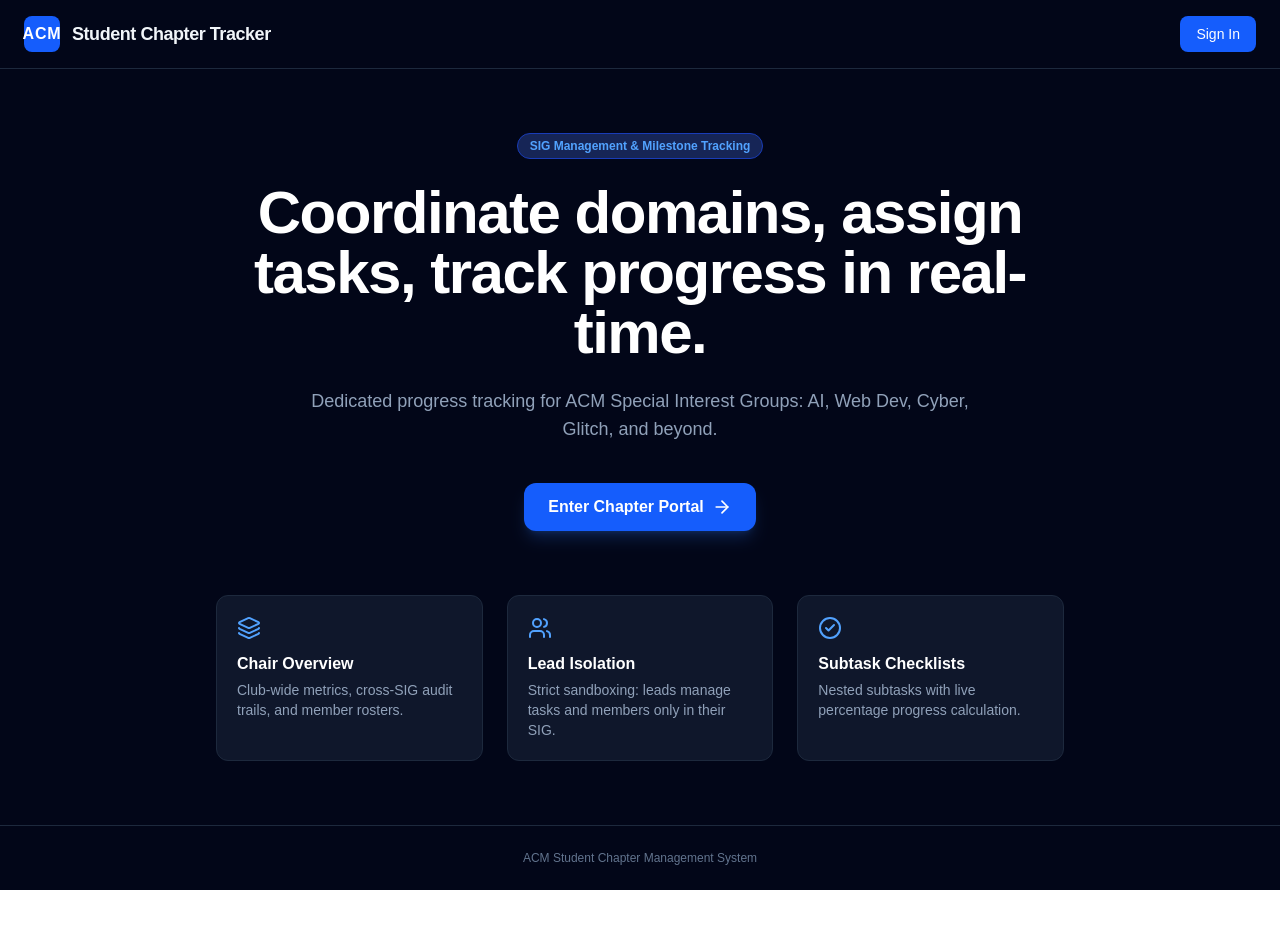
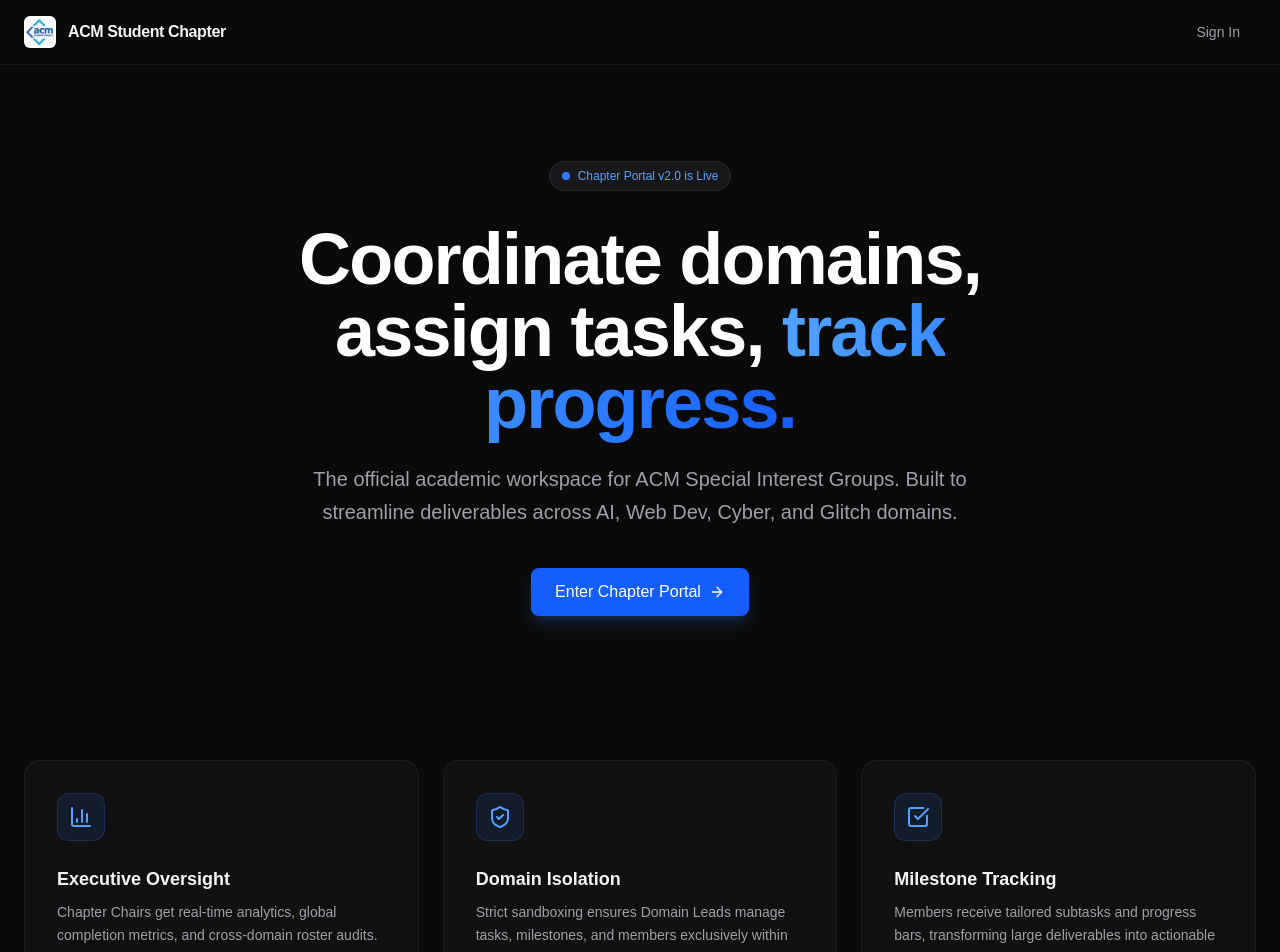
Before and after one commit to venkatjyoshitpotnuru/acm-sig-tracker, a Next.js app: page / in a window 1280 px wide. Shown: the top 952 px of the page. Before the commit the page ends 890 px from the top, so only its background shows below. Built offline with nearby package versions, Linux system fonts and the light colour scheme.

Commit message:
Updated Landing Page

```diff
--- a/app/page.tsx
+++ b/app/page.tsx
@@ -1,63 +1,90 @@
 import Link from 'next/link';
-import { ArrowRight, Layers, Users, CheckCircle2 } from 'lucide-react';
+import Image from 'next/image';
+import { ArrowRight, BarChart3, ShieldCheck, CheckSquare } from 'lucide-react';
 
-export default function Home() {
+export default function LandingPage() {
   return (
-    <div className="min-h-screen bg-slate-950 text-slate-100 flex flex-col justify-between">
-      <header className="border-b border-slate-800 px-6 py-4 flex items-center justify-between max-w-7xl mx-auto w-full">
-        <div className="flex items-center gap-3">
-          <div className="h-9 w-9 bg-blue-600 rounded-lg flex items-center justify-center font-bold text-white tracking-wider">
-            ACM
+    <div className="min-h-screen bg-[#0a0a0a] text-zinc-100 selection:bg-blue-500/30">
+      {/* Navbar */}
+      <nav className="border-b border-zinc-800/60 bg-[#0a0a0a]/80 backdrop-blur-md sticky top-0 z-50">
+        <div className="max-w-7xl mx-auto px-6 h-16 flex items-center justify-between">
+          <div className="flex items-center gap-3">
+            <div className="relative h-8 w-8 overflow-hidden rounded-md bg-white flex items-center justify-center">
+              <Image
+                src="/acm-logo.jpg"
+                alt="ACM Logo"
+                fill
+                className="object-contain p-0.5"
+                priority
+              />
+            </div>
+            <span className="font-semibold tracking-tight text-zinc-100">ACM Student Chapter</span>
           </div>
-          <span className="font-semibold text-lg tracking-tight">Student Chapter Tracker</span>
+          <Link href="/login" className="text-sm font-medium text-zinc-400 hover:text-zinc-100 transition-colors px-4 py-2">
+            Sign In
+          </Link>
         </div>
-        <Link
-          href="/login"
-          className="bg-blue-600 hover:bg-blue-500 text-white px-4 py-2 rounded-lg text-sm font-medium transition"
-        >
-          Sign In
-        </Link>
-      </header>
+      </nav>
 
-      <main className="max-w-4xl mx-auto px-6 py-16 text-center flex flex-col items-center">
-        <span className="px-3 py-1 bg-blue-950 border border-blue-800 text-blue-400 rounded-full text-xs font-semibold mb-6">
-          SIG Management & Milestone Tracking
-        </span>
-        <h1 className="text-4xl md:text-6xl font-extrabold text-white tracking-tight mb-6">
-          Coordinate domains, assign tasks, track progress in real-time.
+      {/* Hero Section */}
+      <main className="max-w-7xl mx-auto px-6 pt-24 pb-16 text-center">
+        <div className="inline-flex items-center gap-2 px-3 py-1.5 rounded-full bg-zinc-900 border border-zinc-800 text-xs font-medium text-blue-400 mb-8">
+          <span className="relative flex h-2 w-2">
+            <span className="animate-ping absolute inline-flex h-full w-full rounded-full bg-blue-400 opacity-75"></span>
+            <span className="relative inline-flex rounded-full h-2 w-2 bg-blue-500"></span>
+          </span>
+          Chapter Portal v2.0 is Live
+        </div>
+
+        <h1 className="text-5xl md:text-7xl font-bold tracking-tight text-white mb-6 max-w-4xl mx-auto">
+          Coordinate domains, assign tasks, <span className="text-transparent bg-clip-text bg-gradient-to-r from-blue-400 to-blue-600">track progress.</span>
         </h1>
-        <p className="text-slate-400 text-lg max-w-2xl mb-10">
-          Dedicated progress tracking for ACM Special Interest Groups: AI, Web Dev, Cyber, Glitch, and beyond.
+
+        <p className="text-zinc-400 text-lg md:text-xl max-w-2xl mx-auto mb-10 leading-relaxed">
+          The official academic workspace for ACM Special Interest Groups. Built to streamline deliverables across AI, Web Dev, Cyber, and Glitch domains.
         </p>
 
-        <Link
-          href="/login"
-          className="bg-blue-600 hover:bg-blue-500 text-white px-6 py-3 rounded-xl font-semibold flex items-center gap-2 shadow-lg shadow-blue-500/20 transition"
-        >
-          Enter Chapter Portal <ArrowRight className="h-5 w-5" />
+        <Link href="/login" className="inline-flex items-center gap-2 bg-blue-600 hover:bg-blue-500 text-white px-6 py-3 rounded-lg font-medium transition shadow-lg shadow-blue-500/20">
+          Enter Chapter Portal <ArrowRight className="h-4 w-4" />
         </Link>
-
-        <div className="grid grid-cols-1 md:grid-cols-3 gap-6 mt-16 w-full text-left">
-          <div className="p-5 rounded-xl bg-slate-900 border border-slate-800">
-            <Layers className="h-6 w-6 text-blue-400 mb-3" />
-            <h3 className="font-semibold text-white mb-1">Chair Overview</h3>
-            <p className="text-sm text-slate-400">Club-wide metrics, cross-SIG audit trails, and member rosters.</p>
-          </div>
-          <div className="p-5 rounded-xl bg-slate-900 border border-slate-800">
-            <Users className="h-6 w-6 text-blue-400 mb-3" />
-            <h3 className="font-semibold text-white mb-1">Lead Isolation</h3>
-            <p className="text-sm text-slate-400">Strict sandboxing: leads manage tasks and members only in their SIG.</p>
-          </div>
-          <div className="p-5 rounded-xl bg-slate-900 border border-slate-800">
-            <CheckCircle2 className="h-6 w-6 text-blue-400 mb-3" />
-            <h3 className="font-semibold text-white mb-1">Subtask Checklists</h3>
-            <p className="text-sm text-slate-400">Nested subtasks with live percentage progress calculation.</p>
-          </div>
-        </div>
       </main>
 
-      <footer className="border-t border-slate-800 py-6 text-center text-xs text-slate-500">
-        ACM Student Chapter Management System
+      {/* Features Grid */}
+      <section className="max-w-7xl mx-auto px-6 py-20">
+        <div className="grid md:grid-cols-3 gap-6">
+          {[
+            {
+              icon: BarChart3,
+              title: 'Executive Oversight',
+              desc: 'Chapter Chairs get real-time analytics, global completion metrics, and cross-domain roster audits.'
+            },
+            {
+              icon: ShieldCheck,
+              title: 'Domain Isolation',
+              desc: 'Strict sandboxing ensures Domain Leads manage tasks, milestones, and members exclusively within their SIG.'
+            },
+            {
+              icon: CheckSquare,
+              title: 'Milestone Tracking',
+              desc: 'Members receive tailored subtasks and progress bars, transforming large deliverables into actionable steps.'
+            }
+          ].map((feature, i) => (
+            <div key={i} className="bg-zinc-900/50 border border-zinc-800/60 rounded-2xl p-8 hover:bg-zinc-900 transition-colors">
+              <div className="h-12 w-12 bg-blue-500/10 border border-blue-500/20 rounded-xl flex items-center justify-center text-blue-400 mb-6">
+                <feature.icon className="h-6 w-6" />
+              </div>
+              <h3 className="text-lg font-semibold text-zinc-100 mb-2">{feature.title}</h3>
+              <p className="text-sm text-zinc-400 leading-relaxed">{feature.desc}</p>
+            </div>
+          ))}
+        </div>
+      </section>
+
+      {/* Footer */}
+      <footer className="border-t border-zinc-800/60 py-8 text-center">
+        <p className="text-xs text-zinc-600 font-medium">
+          &copy; {new Date().getFullYear()} ACM Student Chapter. All rights reserved.
+        </p>
       </footer>
     </div>
   );
```
